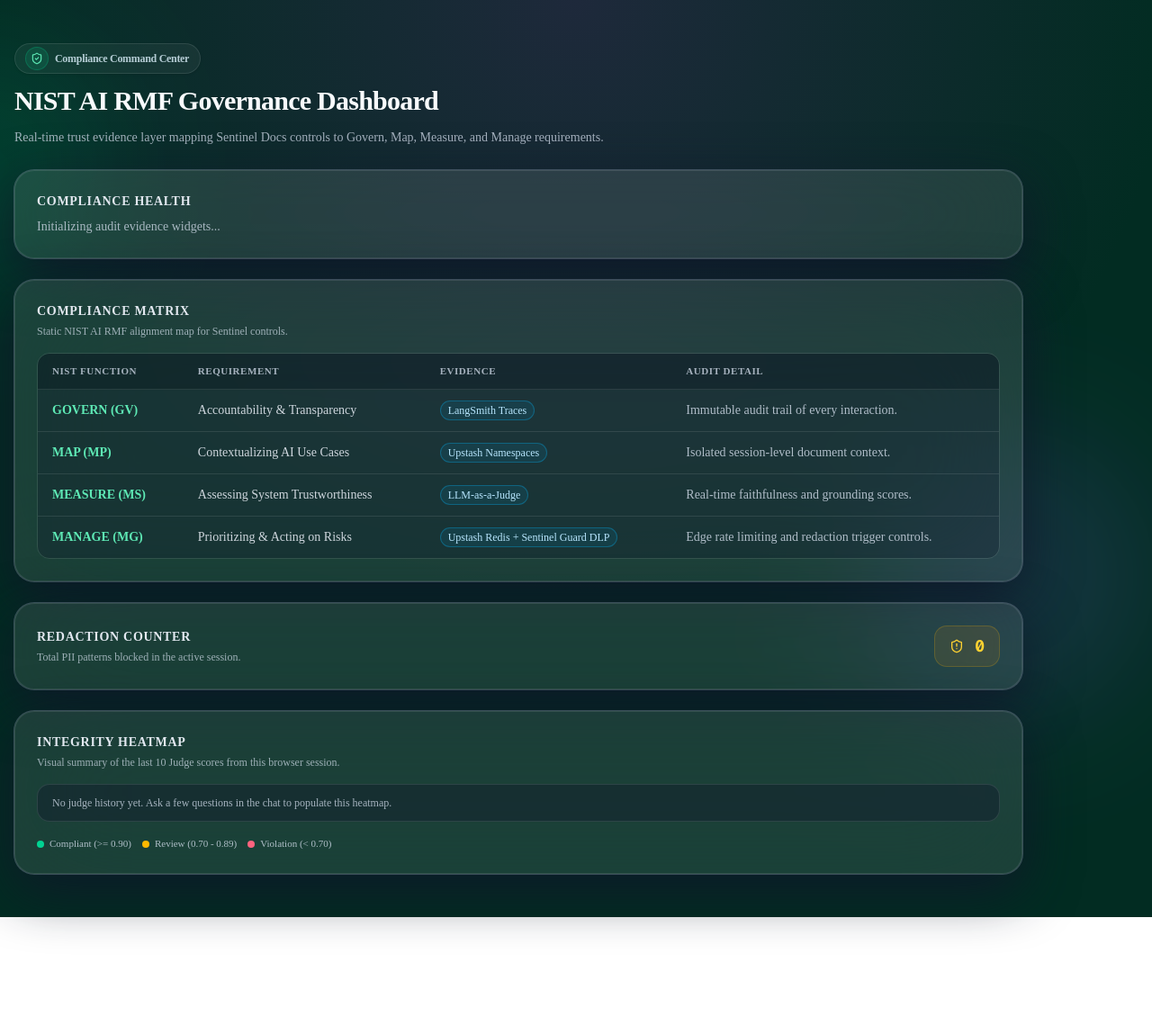
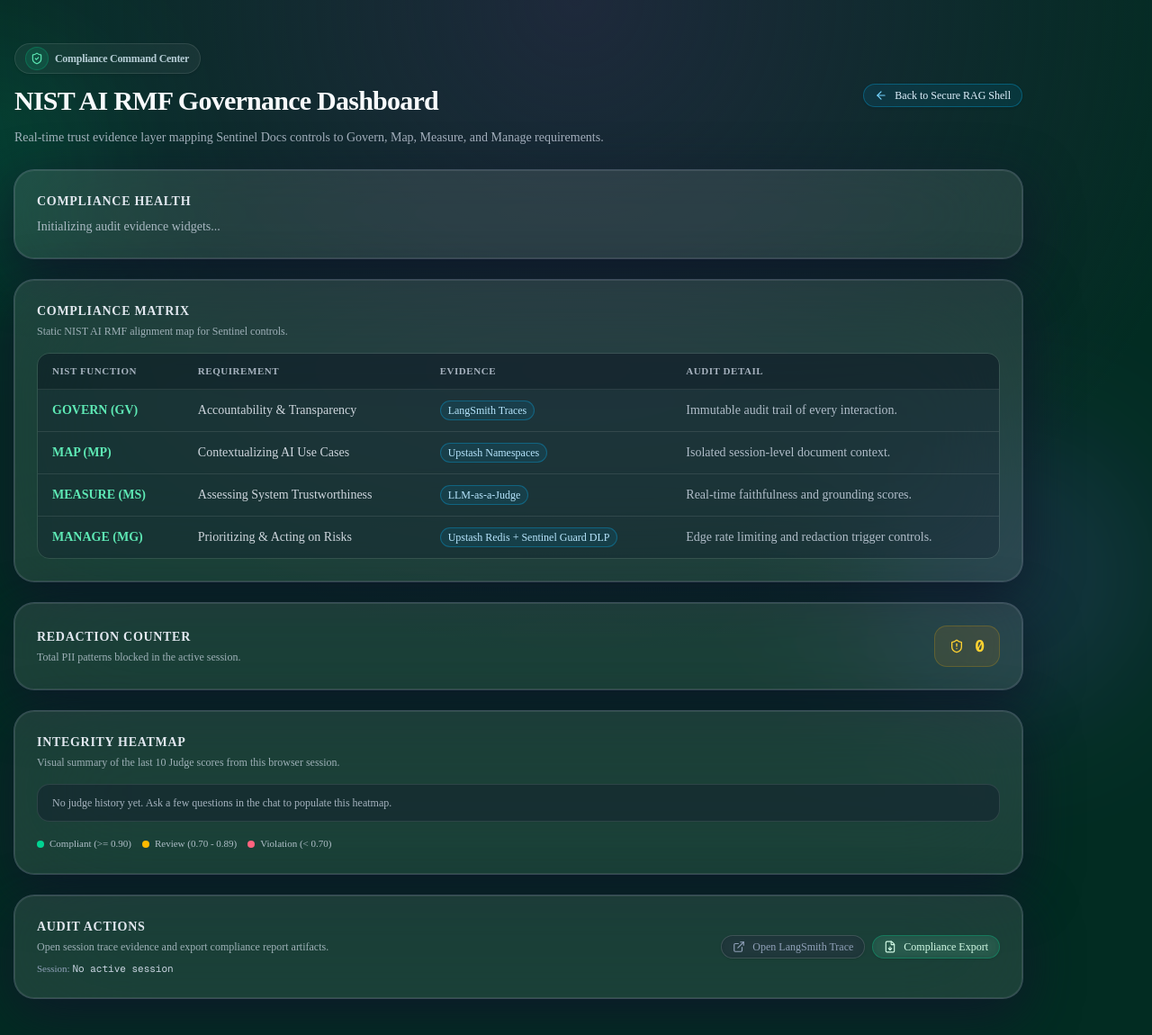
Before and after one commit to GeorgiDS9/sentinel-docs, a Next.js app: page /dashboard/governance in a window 1280 px wide. Shown: the top 1150 px of the page at 90% size. Before the commit the page ends 1019 px from the top, so only its background shows below. Built offline with nearby package versions, Linux system fonts and the light colour scheme.

Commit message:
feat: add Audit actions section to dashboard

```diff
--- a/src/app/dashboard/governance/page.tsx
+++ b/src/app/dashboard/governance/page.tsx
@@ -1,6 +1,13 @@
 "use client";
 
-import { ShieldCheck, ShieldAlert } from "lucide-react";
+import Link from "next/link";
+import {
+  ArrowLeft,
+  ExternalLink,
+  FileDown,
+  ShieldAlert,
+  ShieldCheck,
+} from "lucide-react";
 import { useEffect, useMemo, useState } from "react";
 import { z } from "zod";
 import { Card } from "@/components/ui/card";
@@ -8,6 +15,7 @@
 // LocalStorage keys shared with home/chat
 const AUDIT_STATS_KEY = "sentinel-audit-stats";
 const JUDGE_HISTORY_KEY = "sentinel-judge-history";
+const SESSION_ID_KEY = "sentinel-docs-session-id";
 
 // Static compliance matrix data
 const complianceRows = [
@@ -37,7 +45,7 @@
   },
 ];
 
-// Zod schema for redaction stats
+// Zod schemas
 const AuditStatsSchema = z.object({
   emails: z.number().int().nonnegative(),
   phones: z.number().int().nonnegative(),
@@ -45,10 +53,12 @@
   ssns: z.number().int().nonnegative(),
 });
 
-// Zod schema for judge score history (last 10)
 const JudgeHistorySchema = z.array(z.number().min(0).max(1));
 
+// Types
 type AuditStats = z.infer<typeof AuditStatsSchema>;
+
+// Defaults
 const EMPTY_STATS: AuditStats = { emails: 0, phones: 0, cards: 0, ssns: 0 };
 
 // Heatmap color thresholds
@@ -59,11 +69,9 @@
 }
 
 export default function GovernanceDashboardPage() {
-  // Redaction stats state
   const [stats, setStats] = useState<AuditStats>(EMPTY_STATS);
-
-  // Judge history state (live)
   const [judgeHistory, setJudgeHistory] = useState<number[]>([]);
+  const [sessionId, setSessionId] = useState<string>("");
 
   useEffect(() => {
     const readAuditStats = () => {
@@ -73,7 +81,6 @@
           setStats(EMPTY_STATS);
           return;
         }
-
         const parsed = AuditStatsSchema.safeParse(JSON.parse(raw));
         setStats(parsed.success ? parsed.data : EMPTY_STATS);
       } catch {
@@ -88,7 +95,6 @@
           setJudgeHistory([]);
           return;
         }
-
         const parsed = JudgeHistorySchema.safeParse(JSON.parse(raw));
         setJudgeHistory(parsed.success ? parsed.data.slice(-10) : []);
       } catch {
@@ -96,18 +102,20 @@
       }
     };
 
-    // Load once on mount
+    const readSessionId = () => {
+      const id = localStorage.getItem(SESSION_ID_KEY) ?? "";
+      setSessionId(id);
+    };
+
     readAuditStats();
     readJudgeHistory();
+    readSessionId();
 
-    // Sync updates from other tabs/windows
     const onStorage = (event: StorageEvent) => {
-      if (event.key === AUDIT_STATS_KEY || event.key === null) {
-        readAuditStats();
-      }
-      if (event.key === JUDGE_HISTORY_KEY || event.key === null) {
+      if (event.key === AUDIT_STATS_KEY || event.key === null) readAuditStats();
+      if (event.key === JUDGE_HISTORY_KEY || event.key === null)
         readJudgeHistory();
-      }
+      if (event.key === SESSION_ID_KEY || event.key === null) readSessionId();
     };
 
     window.addEventListener("storage", onStorage);
@@ -119,6 +127,18 @@
     [stats],
   );
 
+  // Session-aware LangSmith deep link
+  const langsmithTraceUrl = useMemo(() => {
+    const sid = encodeURIComponent(sessionId || "");
+    const overrideBase = process.env.NEXT_PUBLIC_LANGSMITH_TRACE_BASE;
+    if (overrideBase && sid) {
+      return `${overrideBase}${sid}`;
+    }
+    return sid
+      ? `https://smith.langchain.com/traces?search=${sid}`
+      : "https://smith.langchain.com/traces";
+  }, [sessionId]);
+
   return (
     <div className="min-h-screen bg-[radial-gradient(circle_at_top,#1e293b,transparent_55%),radial-gradient(circle_at_bottom,#022c22,#022c22)] text-foreground font-sans selection:bg-emerald-500/30">
       {/* Background glow */}
@@ -129,7 +149,8 @@
 
       <main className="container relative z-10 flex min-h-screen max-w-6xl flex-col gap-6 px-4 py-10 md:py-12">
         {/* Header */}
-        <header className="space-y-3">
+        <header className="flex flex-col items-start justify-between gap-4 md:flex-row md:items-center">
+          <div className="space-y-3">
             <div className="inline-flex items-center gap-2 rounded-full border border-white/10 bg-white/5 px-3 py-1 text-xs font-medium shadow-sm backdrop-blur-xl dark:bg-slate-900/40">
               <span className="inline-flex size-6 items-center justify-center rounded-full bg-emerald-500/15 text-emerald-300 ring-1 ring-emerald-500/40">
                 <ShieldCheck className="size-3.5" />
@@ -147,6 +168,15 @@
               Real-time trust evidence layer mapping Sentinel Docs controls to
               Govern, Map, Measure, and Manage requirements.
             </p>
+          </div>
+
+          <Link
+            href="/"
+            className="inline-flex items-center gap-2 rounded-full border border-sky-400/30 bg-sky-500/10 px-3 py-1 text-xs font-medium text-sky-100 shadow-sm backdrop-blur transition-colors hover:bg-sky-500/20"
+          >
+            <ArrowLeft className="size-3.5 text-sky-300" />
+            <span>Back to Secure RAG Shell</span>
+          </Link>
         </header>
 
         {/* Compliance health placeholder */}
@@ -278,6 +308,52 @@
             </span>
           </div>
         </Card>
+
+        {/* Audit actions */}
+        <Card className="rounded-3xl border border-white/10 bg-white/10 p-6 shadow-[0_0_0_1px_rgba(148,163,184,0.35),0_18px_60px_rgba(15,23,42,0.9)] backdrop-blur-3xl dark:bg-slate-900/50">
+          <div className="flex flex-col gap-4 md:flex-row md:items-center md:justify-between">
+            <div>
+              <h2 className="text-sm font-semibold uppercase tracking-wider text-slate-200">
+                Audit Actions
+              </h2>
+              <p className="mt-1 text-xs text-slate-300/75">
+                Open session trace evidence and export compliance report
+                artifacts.
+              </p>
+              <p className="mt-2 text-[11px] text-slate-400">
+                Session:{" "}
+                <span className="font-mono text-slate-300">
+                  {sessionId || "No active session"}
+                </span>
+              </p>
+            </div>
+
+            <div className="flex flex-wrap items-center gap-2">
+              <a
+                href={langsmithTraceUrl}
+                target="_blank"
+                rel="noreferrer"
+                className={`inline-flex items-center gap-2 rounded-full border px-3 py-1 text-xs font-medium shadow-sm backdrop-blur transition-colors ${
+                  sessionId
+                    ? "border-sky-400/30 bg-sky-500/10 text-sky-100 hover:bg-sky-500/20"
+                    : "border-white/15 bg-slate-900/40 text-slate-400 cursor-not-allowed pointer-events-none"
+                }`}
+              >
+                <ExternalLink className="size-3.5" />
+                <span>Open LangSmith Trace</span>
+              </a>
+
+              <button
+                type="button"
+                className="inline-flex items-center gap-2 rounded-full border border-emerald-400/30 bg-emerald-500/10 px-3 py-1 text-xs font-medium text-emerald-100 shadow-sm backdrop-blur transition-colors hover:bg-emerald-500/20"
+                title="UI only for now"
+              >
+                <FileDown className="size-3.5" />
+                <span>Compliance Export</span>
+              </button>
+            </div>
+          </div>
+        </Card>
       </main>
     </div>
   );
```
Lines whose indentation alone changed are shown as unchanged.
